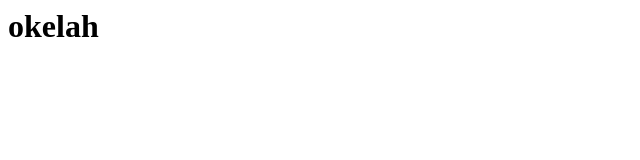
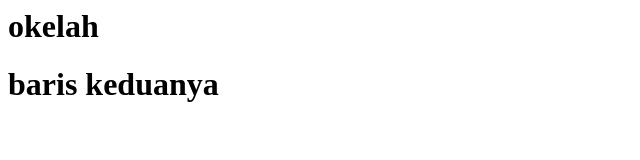
Before and after one commit to asilitonga/belajar-remotessh, a plain HTML site: page filebranch-server1.html in a window 1280 px wide. Shown: the whole page, without its empty margins (0-640 px from the left). Drawn offline with Linux system fonts and the light colour scheme.

Commit message:
filebranch edit:baris2

```diff
--- a/filebranch-server1.html
+++ b/filebranch-server1.html
@@ -1,5 +1,6 @@
 <html>
     <body>
         <h1>okelah</h1>
+        <h1>baris keduanya</h1>
     </body>
 </html>
```
